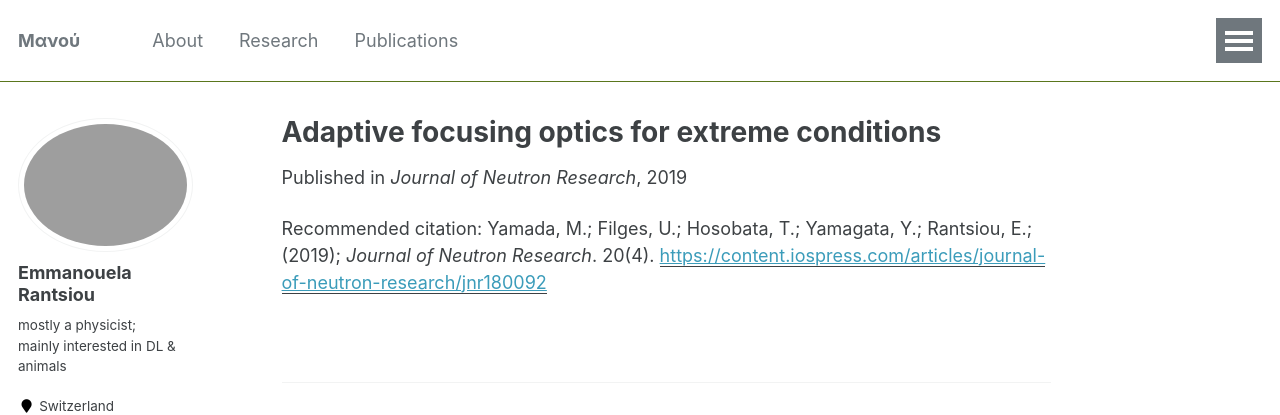
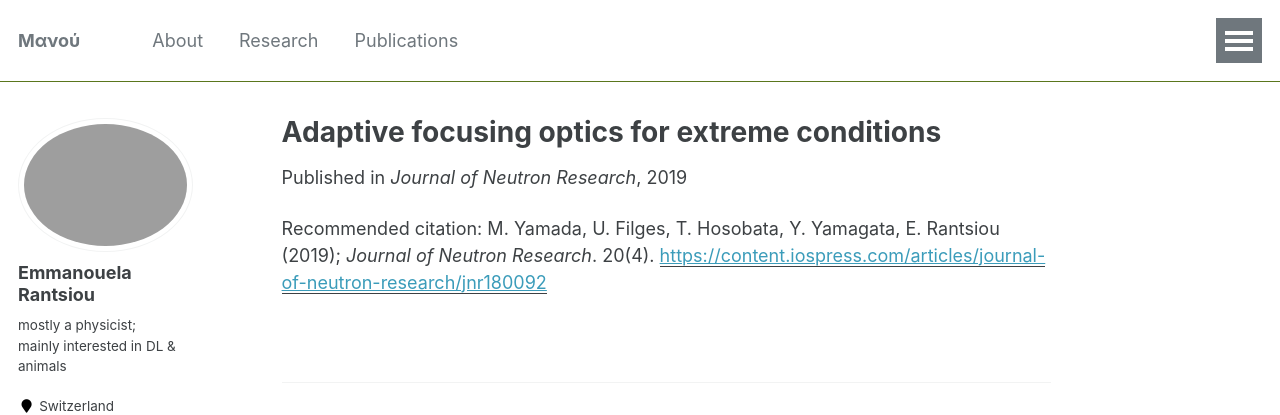
Before and after one commit to emmarant/emmarant.github.io, a Jekyll site: the page built from _publications/2019-01-23-AO.md, in a window 1280 px wide. Shown: the top 415 px of the page. Built offline with Jekyll 4.4.1, drawn with Linux system fonts in a browser that asks for light colours.

Commit message:
Update 2019-01-23-AO.md

```diff
--- a/_publications/2019-01-23-AO.md
+++ b/_publications/2019-01-23-AO.md
@@ -6,5 +6,5 @@ excerpt: ''
 date: 2019-01-23
 venue: 'Journal of Neutron Research'
 paperurl: 'https://content.iospress.com/articles/journal-of-neutron-research/jnr180092'
-citation: ' Yamada, M.; Filges, U.; Hosobata, T.; Yamagata, Y.; Rantsiou, E.;(2019); <i>Journal of Neutron Research</i>. 20(4).'
+citation: ' M. Yamada, U. Filges, T. Hosobata, Y. Yamagata, E. Rantsiou (2019); <i>Journal of Neutron Research</i>. 20(4).'
 ---
```
